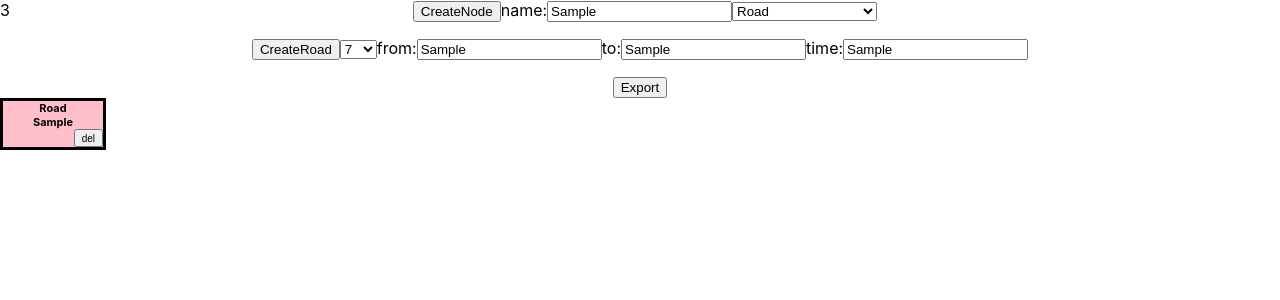
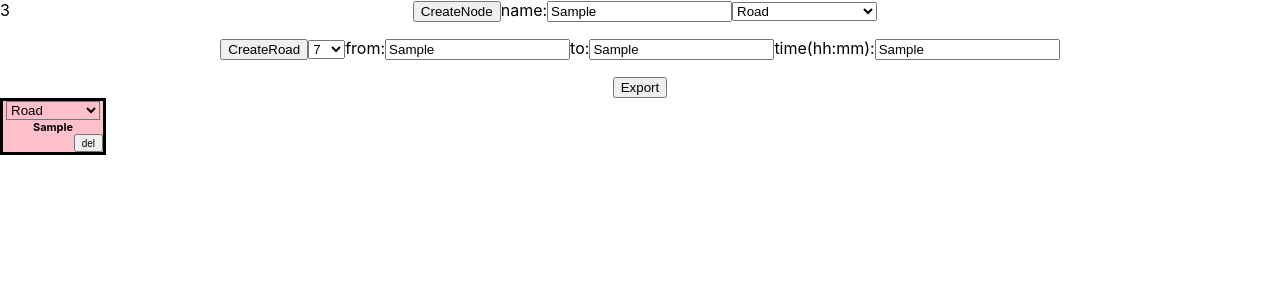
Before and after one commit to Nutarum/AlbionRoads, a React (Create React App) app: page / in a window 1280 px wide. Both pictures are taken after typing "Sample", "Sample", "Sample", "Sample" into the empty fields and a click on the button "CreateNode". Shown: the top 300 px of the page. Built offline with nearby package versions, Linux system fonts and the light colour scheme.

Commit message:
el tipo de los mapas ahora se puede modificar

```diff
--- a/src/Components/AlbionMap/albionMap.js
+++ b/src/Components/AlbionMap/albionMap.js
@@ -24,10 +24,13 @@ export class AlbionMap extends React.Component {
         return string.split(search).join(replace);
       }
 
-    NodeChangeHandler(nodeName,newX, newY) {
+    NodeChangeHandler(nodeName,newX, newY,newmaptype) {
         const found = this.state.NodeList.find(e => e["Node"].props.name==nodeName);
         found["posX"] = newX;
         found["posY"] = newY;
+        found["maptype"] = newmaptype;
+
+
     }
 
     RoadChangeHandler(fromName,toName,time,size,newX, newY) {
@@ -36,17 +39,15 @@ export class AlbionMap extends React.Component {
         found["posY"] = newY;
         found["time"] = time;
         found["size"] = size;
-
-        console.log(found);
     }
 
 
 
     clickNewNode(){
-        this.createNewNode(0,0,document.getElementById('nameInput').value,document.getElementById('typeSelect').value);
+        this.createNewNode(0,0,document.getElementById('nameInput').value,document.getElementById('maptypeSelect').value);
     }
 
-  createNewNode(posX, posY , name, type){
+  createNewNode(posX, posY , name, maptype){
 
     const found = this.state.NodeList.find(e => e["Node"].props.name==name);
     if(found){
@@ -57,7 +58,8 @@ export class AlbionMap extends React.Component {
     var newNode = {};
     newNode["posX"] = posX;
     newNode["posY"] = posY;
-    newNode["Node"] = <Node posX={posX} posY={posY} name={name} type={type} handleParentChange={this.NodeChangeHandler.bind(this)}></Node>;
+    newNode["maptype"] = maptype;
+    newNode["Node"] = <Node posX={posX} posY={posY} name={name} maptype={maptype} handleParentChange={this.NodeChangeHandler.bind(this)}></Node>;
     this.state.NodeList.push(newNode);
     this.forceUpdate();
   }
@@ -105,12 +107,14 @@ incrementToTime(increment){
 
 
   export(){
+console.log(this.state);
+
 
     var firstparturl = window.location.href.split('&urlcode=')[0];
 
     var url = firstparturl + "&urlcode=" + JSON.stringify(this.state);
 navigator.clipboard.writeText(url).then(function() {
-  console.log("OK");
+  alert("URL copiada al portapapeles (pasala por tinyurl para no spamear al pasarla...)")
 }, function(err) {
   console.error('Async: Could not copy text: ', err);
 });
@@ -128,6 +132,7 @@ navigator.clipboard.writeText(url).then(function() {
               urlparam = this.replaceAll(urlparam,'%7B','{');
               urlparam = this.replaceAll(urlparam,'%7D','}');
               urlparam = this.replaceAll(urlparam,'%22','"');
+              urlparam = this.replaceAll(urlparam,'%20',' ');
             }
           }else{
             return;
@@ -136,9 +141,8 @@ navigator.clipboard.writeText(url).then(function() {
           var newState = JSON.parse(urlparam);
 
       newState["NodeList"].forEach(e => {
-        console.log()
-        if(e["posX"]>-999){
-          this.createNewNode(e["posX"],e["posY"],e["Node"]["props"]["name"],e["Node"]["props"]["type"]);
+               if(e["posX"]>-999){
+          this.createNewNode(e["posX"],e["posY"],e["Node"]["props"]["name"],e["maptype"]);
         }
 
       } );
@@ -169,7 +173,7 @@ navigator.clipboard.writeText(url).then(function() {
                 <button onClick={()=>this.clickNewNode()}>CreateNode</button>
                 name:<input id="nameInput"></input>
 
-                <select id="typeSelect" name="select">
+                <select id="maptypeSelect" name="select">
                 <option value="0" >Home</option>
                 <option value="1" selected>Road</option>
                 <option value="2">Road (with hideouts)</option>
@@ -188,7 +192,7 @@ navigator.clipboard.writeText(url).then(function() {
                 </select>
                 from:<input id="fromInput"></input>
                 to:<input id="toInput"></input>
-                time:<input id="timeInput"></input>
+                time(hh:mm):<input id="timeInput"></input>
 
               <p>
 
--- a/src/Components/Node/node.css
+++ b/src/Components/Node/node.css
@@ -13,3 +13,7 @@
     font-size:10px;
     float: right;
 }
+
+.typeSelectNode{
+    width: 100px;
+}
--- a/src/Components/Node/node.js
+++ b/src/Components/Node/node.js
@@ -8,46 +8,31 @@ export class Node extends React.Component {
         // Don't call this.setState() here!
         this.state = {
             posX:0,
-            posY:0
+            posY:0,
+            maptype:0
          };
+
+         this.state.maptype = this.props.maptype;
+
       }
 
       getRoadTypeAsColor(){
-            if(this.props.type==0){
+            if(this.state.maptype==0){
                 return 'teal';//home
-            }else if(this.props.type==1){
+            }else if(this.state.maptype==1){
                 return 'pink';//road
-            }else if(this.props.type==2){
+            }else if(this.state.maptype==2){
                 return 'purple';//road with hideouts
-            }else if(this.props.type==3){
+            }else if(this.state.maptype==3){
                 return 'blue';//blue
-            }else if(this.props.type==4){
+            }else if(this.state.maptype==4){
                 return 'Yellow';//yelow
-            }else if(this.props.type==5){
+            }else if(this.state.maptype==5){
                 return 'red';//red
-            }else if(this.props.type==6){
+            }else if(this.state.maptype==6){
                 return 'grey';//black
             }else {
-                return 'Undefined';
-            }
-      }
-      getRoadTypeAsText(){
-            if(this.props.type==0){
-                return 'HOME';
-            }else if(this.props.type==1){
-                return 'Road';
-            }else if(this.props.type==2){
-                return 'Road (hideouts)';
-            }else if(this.props.type==3){
-                return 'Blue';
-            }else if(this.props.type==4){
-                return 'Yellow';
-            }else if(this.props.type==5){
-                return 'Red';
-            }else if(this.props.type==6){
-                return 'Black';
-            }else {
-                return 'Undefined';
+                return 'white';
             }
       }
 
@@ -66,17 +51,24 @@ export class Node extends React.Component {
 
       }
 
+
+      onChange(e){
+        this.state.maptype= e.target.value;
+        this.props.handleParentChange(this.props.name,this.state.posX,this.state.posY,this.state.maptype);
+        this.forceUpdate();
+      }
+
       handleStop(e,data){
           this.state.posX=data.x;
           this.state.posY=data.y;
 
-          this.props.handleParentChange(this.props.name,this.state.posX,this.state.posY);
+          this.props.handleParentChange(this.props.name,this.state.posX,this.state.posY,this.state.maptype);
     }
 
       delete(){
 
             this.state.posX=-1000;
-            this.props.handleParentChange(this.props.name,this.state.posX,this.state.posY);
+            this.props.handleParentChange(this.props.name,this.state.posX,this.state.posY,this.state.maptype);
 
         this.forceUpdate();
       }
@@ -86,6 +78,11 @@ export class Node extends React.Component {
         if(this.state.posX<-999){
 return <span></span>;
         }else{
+
+            var styleSelectmaptypeNode = {
+                backgroundColor: this.getRoadTypeAsColor()
+              };
+
             return (
 
 
@@ -105,7 +102,24 @@ return <span></span>;
                 <div className={"box no-cursor node posAbsolute " + this.props.name} style={{
                                       backgroundColor: this.getRoadTypeAsColor()
                                   }}>
-                      <strong className="cursor"><div>{this.getRoadTypeAsText()}</div>
+                      <strong className="cursor">
+
+                          <div>
+
+                        <select defaultValue={this.state.maptype} style = {styleSelectmaptypeNode} onChange = {this.onChange.bind(this)} name="select">
+                        <option value="0" >Home</option>
+                        <option value="1" >Road</option>
+                        <option value="2" >Road (HOs)</option>
+                        <option value="3" >Blue</option>
+                        <option value="4">Yellow</option>
+                        <option value="5">Red</option>
+                        <option value="6" >Black</option>
+                        <option value="7" >Undefined</option>
+                        </select>
+
+                              </div>
+
+
                       <div >{this.props.name}</div>             </strong>
                       <button class="smallBtn" onClick={()=>this.delete()}> del </button>
               </div>
```
